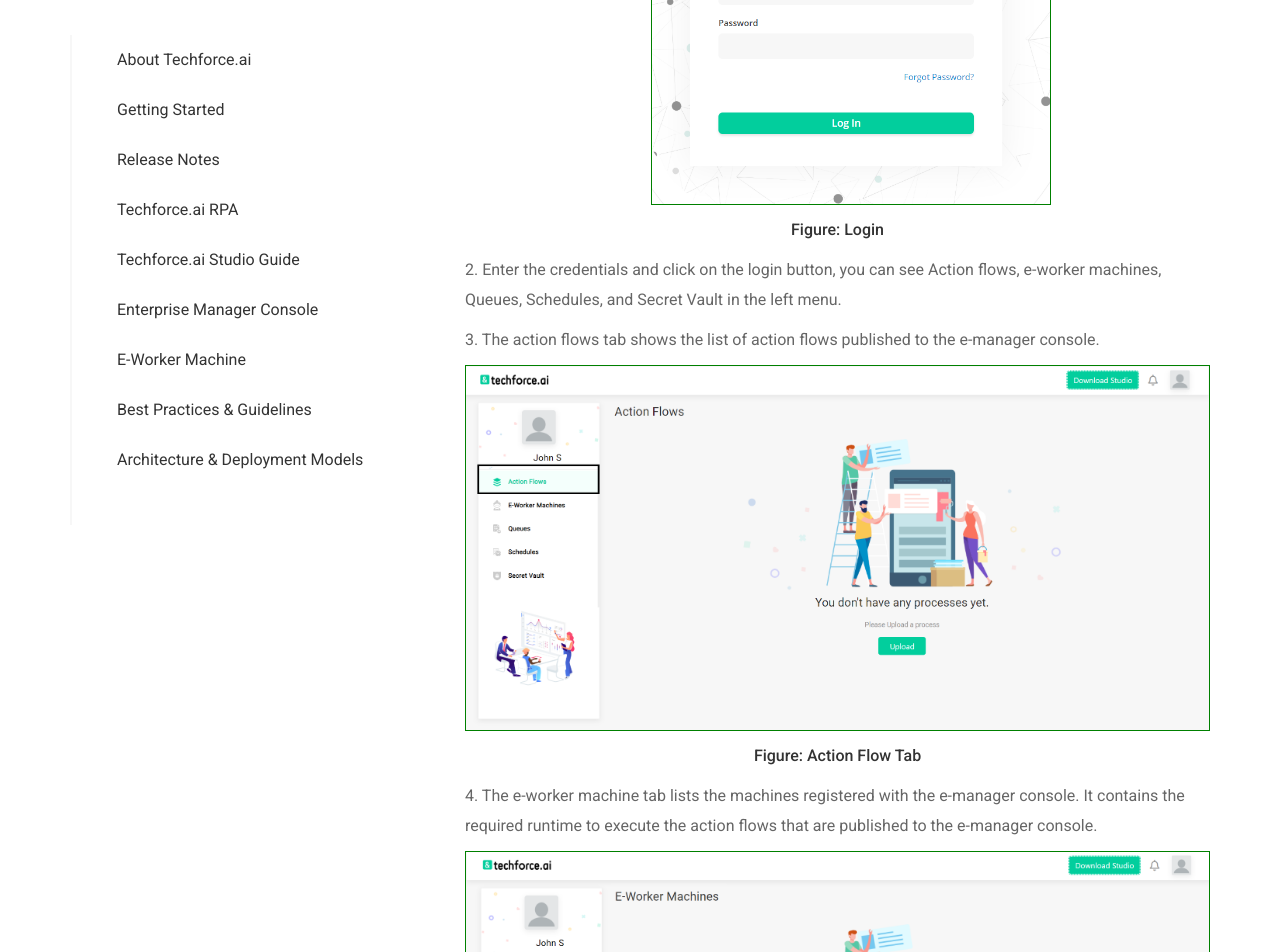
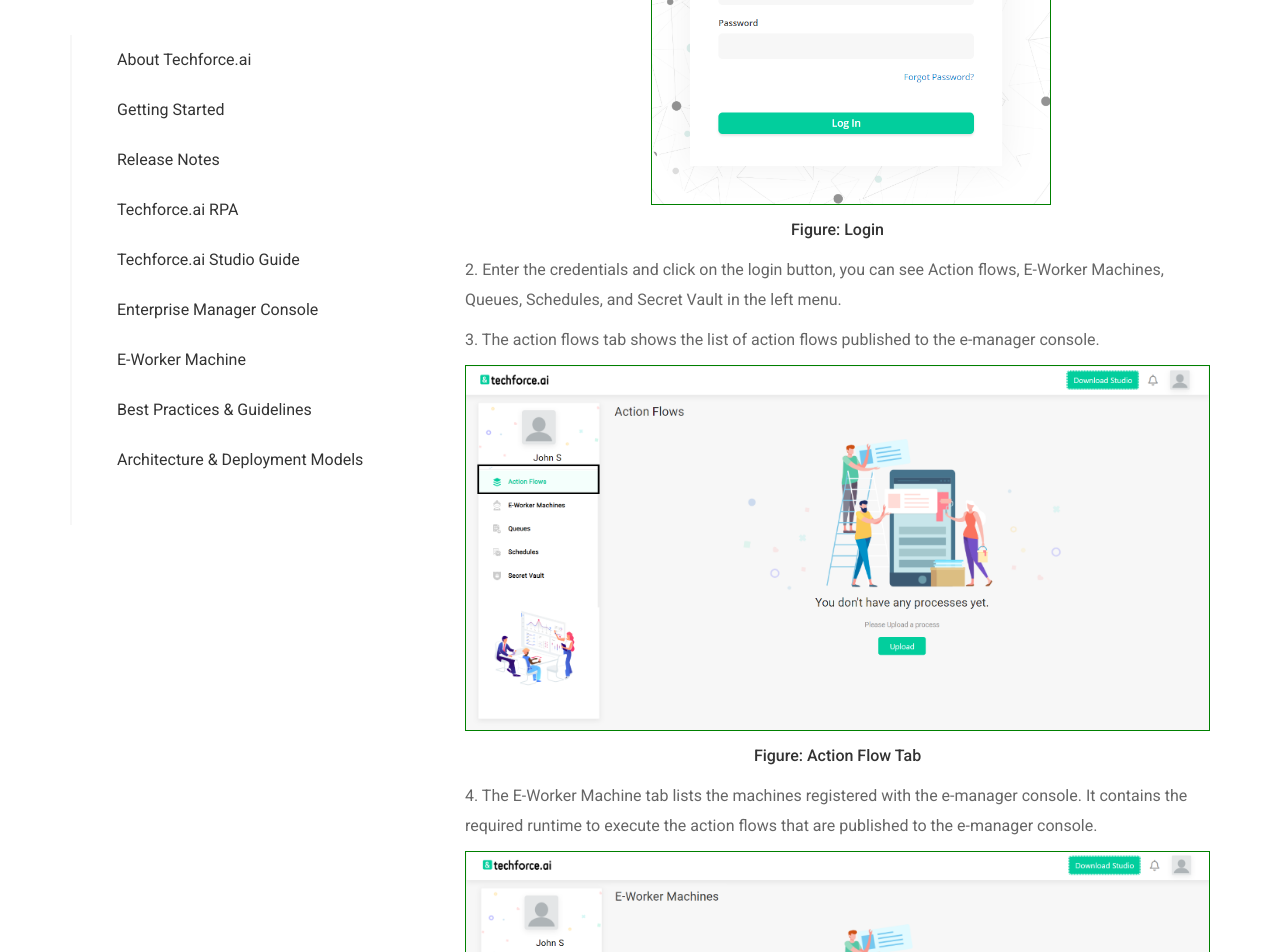
Before and after one commit to digitamizers/Documentation, a Jekyll site: the page built from index.md, in a window 1280 px wide and 1400 px high, scrolled down 74754 px. Shown: the top 952 px of the window. Built offline with Jekyll 4.4.1, drawn with Linux system fonts in a browser that asks for light colours; some of the changed text lies outside the part shown.

Commit message:
adugsudasjdja

```diff
--- a/_layouts/default.html
+++ b/_layouts/default.html
@@ -2401,11 +2401,11 @@
                                <p>1. To Login into e-manager console</p>
                                <img src="{{ '/assets/images/doc-img46.png' | relative_url }}"alt="image" class="topImg" style="width:400px; border: 1px solid green;margin-left:25%;margin-top:10px;margin-bottom:10px;">
                                <p style="text-align:center;"><strong>Figure: Login </strong></p>
-                               <p>2. Enter the credentials and click on the login button, you can see Action flows, e-worker machines, Queues, Schedules, and Secret Vault in the left menu.</p>
+                               <p>2. Enter the credentials and click on the login button, you can see Action flows, E-Worker Machines, Queues, Schedules, and Secret Vault in the left menu.</p>
                                <p>3. The action flows tab shows the list of action flows published to the e-manager console.</p>
                                <img src="{{ '/assets/images/doc-img119.png' | relative_url }}"alt="image" class="topImg" style="border: 1px solid green;margin-left:0%;margin-top:10px;margin-bottom:10px;">
                                <p style="text-align:center;"><strong>Figure: Action Flow Tab </strong></p>
-                               <p>4. The e-worker machine tab lists the machines registered with the e-manager console. It contains the required runtime to execute the action flows that are published to the e-manager console.</p>
+                               <p>4. The E-Worker Machine tab lists the machines registered with the e-manager console. It contains the required runtime to execute the action flows that are published to the e-manager console.</p>
                                <img src="{{ '/assets/images/doc-img81.png' | relative_url }}"alt="image" class="topImg" style="border: 1px solid green;margin-left:0%;margin-top:10px;margin-bottom:10px;">
                                <p style="text-align:center;"><strong>Figure: E-Worker Machines Tab </strong></p>
                                <p>5. The Queues tab shows the current and pending tasks waiting for the execution in the e-worker machines.</p>
@@ -2437,7 +2437,7 @@
                           <div id="WorkerManagement"  class="page-section">
                             <h4 class="skyBlue"> Worker Management</h4>
                             <h5>Worker Management:</h5>
-                            <p>1. The main functionality of an e-worker machine is to execute the flows that are uploaded on the Action Flows page. So, after adding the e-worker machine, while executing the flows, select the e-worker machine that was created.</p>
+                            <p>1. The main functionality of an E-Worker Machine is to execute the flows that are uploaded on the Action Flows page. So, after adding the e-worker machine, while executing the flows, select the e-worker machine that was created.</p>
                             <img src="{{ '/assets/images/doc-img81.png' | relative_url }}"alt="image" class="topImg" style="border:1px solid green; margin-left:0%;margin-top:10px;margin-bottom:10px;">
                             <p style="text-align:center;"><strong>Figure: E-Worker Machine Screen</strong></p>
                             <p>After creating an e-worker machine, the details of the e-worker machine - like name, host, and so on - can be seen.</p>
@@ -2446,9 +2446,9 @@
                             <h5>E-Worker Machine Categories:</h5>
                             <p>1. The worker category is the type of e-worker machine that is going to be registered. Currently, only the “Reserved” type can be created.</p>
                             <h5>Reserved:</h5>
-                            <p>1. If an e-worker machine is created as “Reserved” then the flows can be executed only on that machine.</p>
+                            <p>1. If an E-Worker Machine is created as “Reserved” then the flows can be executed only on that machine.</p>
                             <h5>Creating an E-Worker Machine:</h5>
-                            <p>1. This is the e-worker machine screen before the action flows execution environment is created.</p>
+                            <p>1. This is the E-Worker Machine screen before the action flows execution environment is created.</p>
                             <img src="{{ '/assets/images/doc-img81.png' | relative_url }}"alt="image" class="topImg" style="border:1px solid green; margin-left:0%;margin-top:10px;margin-bottom:10px;">
                             <p style="text-align:center;"><strong>Figure: E-Worker Machine Screen </strong></p>
                             <p><span class="numbers">2.</span>  To create an e-worker machine, open the Techforce.ai studio, which will create an icon in the task tray. Open the task tray, Right-click on the studio icon. Click on settings and register. The following screen displays.</p>
```
Also changed, not shown: other parts of _layouts/default.html (+1 -1 lines).
